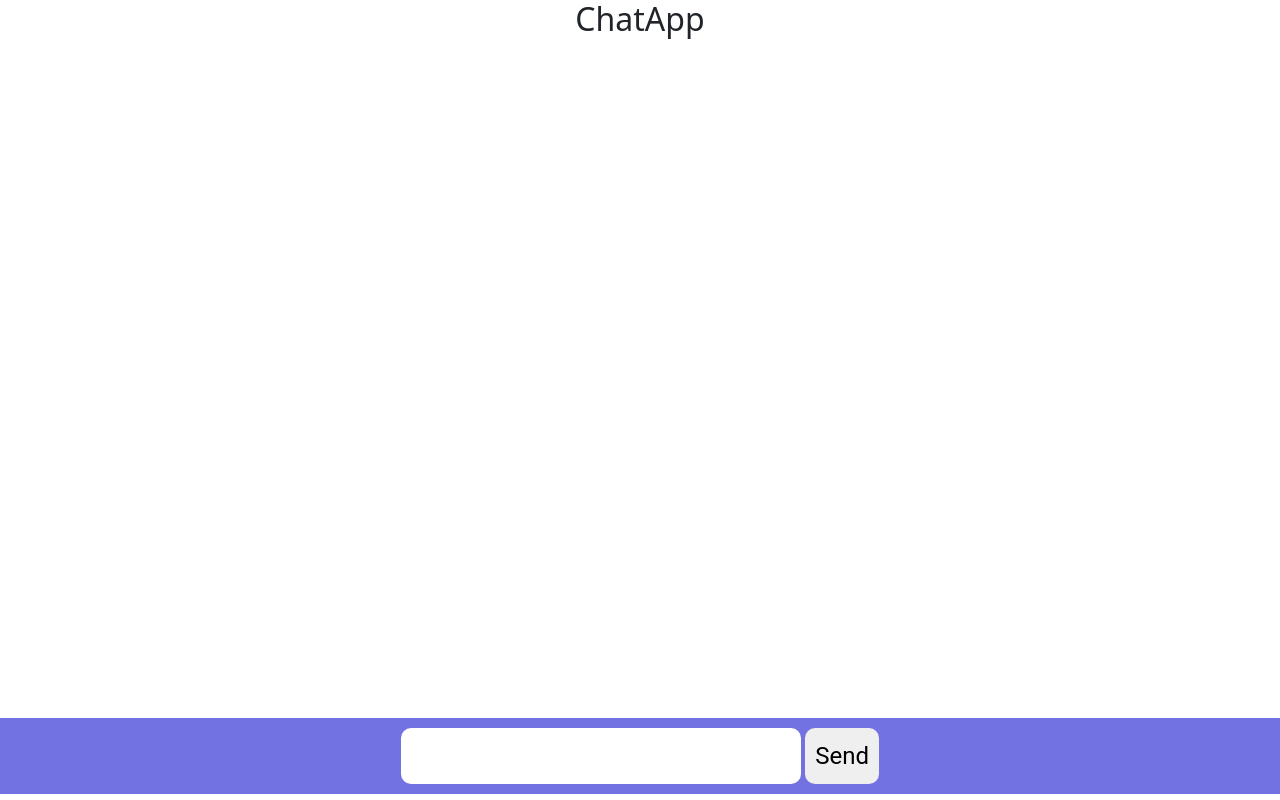
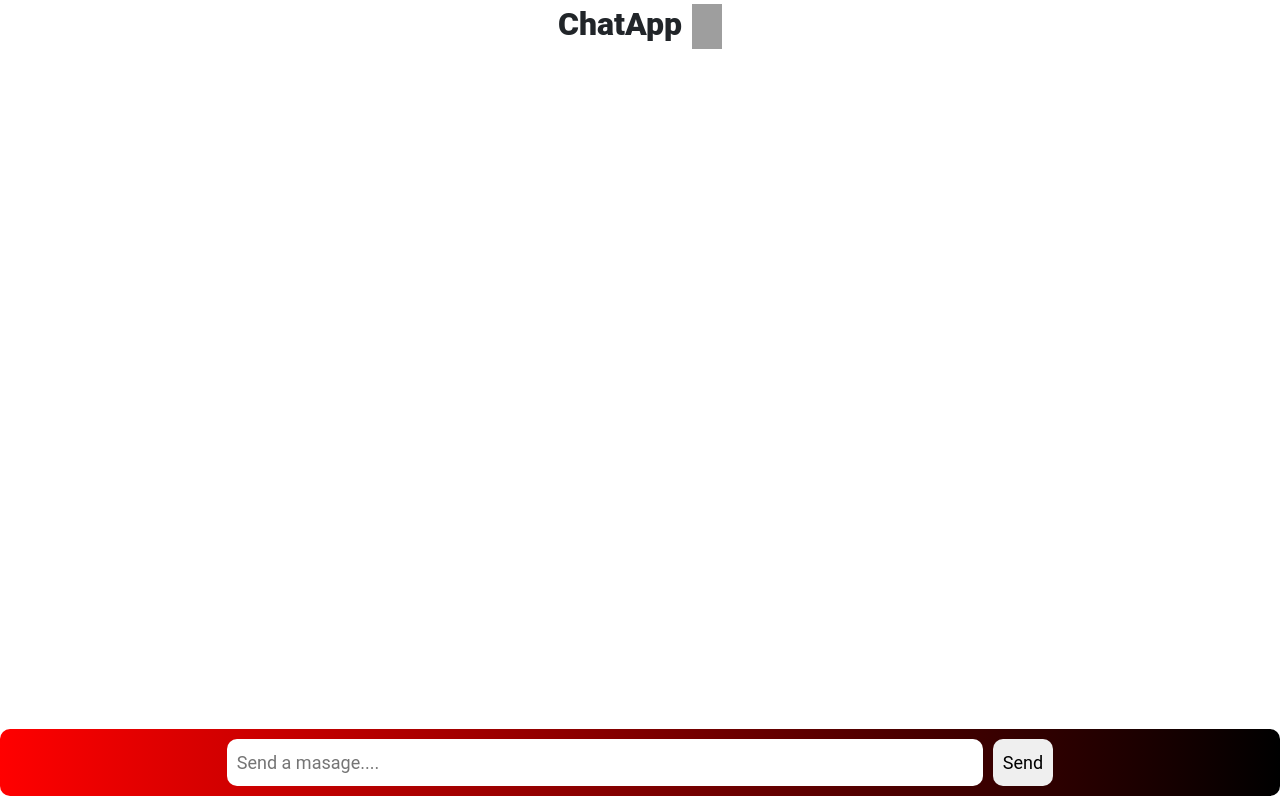
Before and after one commit to munisekhar605/Group-Chat-App, a website: page Chat App/public/user/chatRoom.html in a window 1280 px wide. Drawn offline with nearby package versions, Linux system fonts and the light colour scheme; grey boxes are pictures that could not be loaded.

Commit message:
Creating the ChatApp Backend

```diff
--- a/Chat App/controllers/authentication.js
+++ b/Chat App/controllers/authentication.js
@@ -1,4 +1,4 @@
-const e = require('express');
+const express= require('express');
 const UserTable=require('../model/usersTable');
 const bcrypt=require('bcrypt');
 const jwt=require('jsonwebtoken');
--- a/Chat App/public/user/chatRoom.css
+++ b/Chat App/public/user/chatRoom.css
@@ -1,5 +1,15 @@
 body{
     height: 100vh;
+}
+.chat-page-logo-img-container{
+   width: 30px;
+   height: 45px;
+   margin-left:10px;
+}
+.chat-page-logo-container{
+    font-family: roboto;
+    font-size: xx-large;
+    font-weight: 800;
 }
 .chat-app-container{
     text-align: center;
@@ -9,21 +19,23 @@ body{
     margin-top: 85vh;
     justify-content: center;
     justify-items: end;
-    background-color: rgb(114, 114, 226);
+    background: linear-gradient(to right, red, black);
+    border-radius: 10px;
     padding: 10px;
 }
 .chat-app-input-item{
     padding: 10px;
     border-radius: 10px;
     border-style:none ;
-    width: 400px;
+    width:60%;
     font-family: roboto;
-    font-size: x-large;
+    font-size: large;
 }
 .chat-app-button-item{
     border-radius: 10px;
     padding: 10px;
     border-style: none;
     font-family: roboto;
-    font-size: x-large;
+    font-size: large;
+    margin-left: 10px;
 }
--- a/Chat App/public/user/chatRoom.html
+++ b/Chat App/public/user/chatRoom.html
@@ -8,18 +8,18 @@
     <title>Document</title>
 </head>
 <body>
+
     <div class="chat-app-container">
-        <h2>ChatApp</h2>
+        <div  class="chat-page-logo-container">ChatApp<img class="chat-page-logo-img-container" src="https://res.cloudinary.com/muni/image/upload/v1721052431/group%20chart%20application/xhqzvz0xmq5mevv2xh4u.png"></div>
         <div>
 
         </div>
-        <div class="chat-app-input-container">
-            <form>
-                <input class="chat-app-input-item" type="text">
-                <button class="chat-app-button-item">Send</button>
-            </form>
-        </div>
+        <form class="chat-app-input-container" onsubmit="masageSend(event)">
+            <input class="chat-app-input-item" name="masage" placeholder="Send a masage...." type="text">
+            <button class="chat-app-button-item"  >Send</button>
+        </form>
     </div>
-
+<script src="https://cdn.jsdelivr.net/npm/axios/dist/axios.min.js"></script>
+<script src="chatRoom.js"></script>
 </body>
 </html>
--- a/Chat App/public/user/chatRoom.js
+++ b/Chat App/public/user/chatRoom.js
@@ -0,0 +1,9 @@
+async function masageSend(event){
+    event.preventDefault()
+    console.log(event.target.masage.value);
+    const masage={
+        masage:event.target.masage.value
+    };
+    const masageSave=await axios.post('http://localhost:3000/user/masagesave',masage);
+}
+console.log('jj')
--- a/Chat App/public/user/login.js
+++ b/Chat App/public/user/login.js
@@ -10,7 +10,7 @@ async function userLogin(event){
          if(userLoginDataPost.status==200){
             alert('Login success');
             localStorage.setItem('jwt',userLoginDataPost.data);
-            window.location.href='.\chatRoom.html'
+            window.location.href='./chatRoom.html'
         }else if(userLoginDataPost.status==203){
             alert('Password Wrong');
         }
```
Also changed, not shown: Chat App/app.js (+6 -2 lines), Chat App/controllers/masages.js (added, +12 -0 lines), Chat App/model/masagesTable.js (added, +16 -0 lines), Chat App/routers/user.js (+5 -3 lines).
